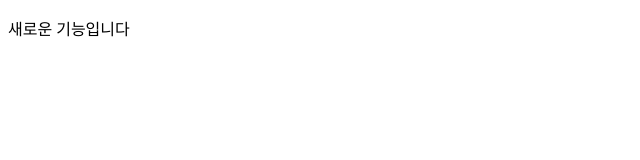
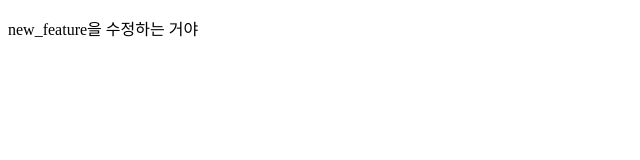
Before and after one commit to cuRe8190/Practice, a plain HTML site: page index.html in a window 1280 px wide. Shown: the whole page, without its empty margins (0-640 px from the left). Drawn offline with Linux system fonts and the light colour scheme.

Commit message:
새 기능에 대해 새 커밋 2

```diff
--- a/index.html
+++ b/index.html
@@ -6,6 +6,6 @@
     <title>메인은 그대로 진행</title>
 </head>
 <body>
-    <p>새로운 기능입니다</p>
+    <p>new_feature을 수정하는 거야</p>
 </body>
 </html>
```
